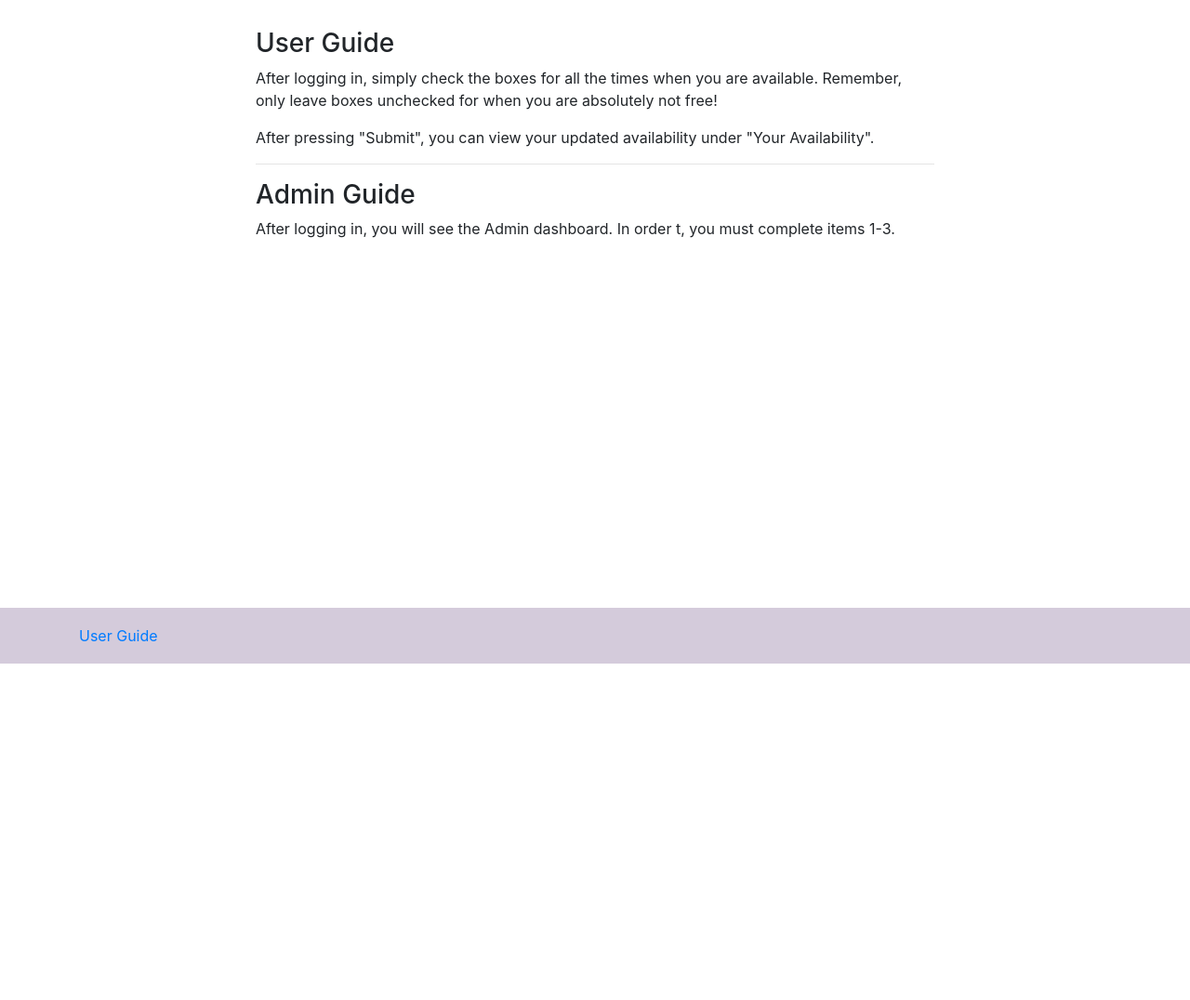
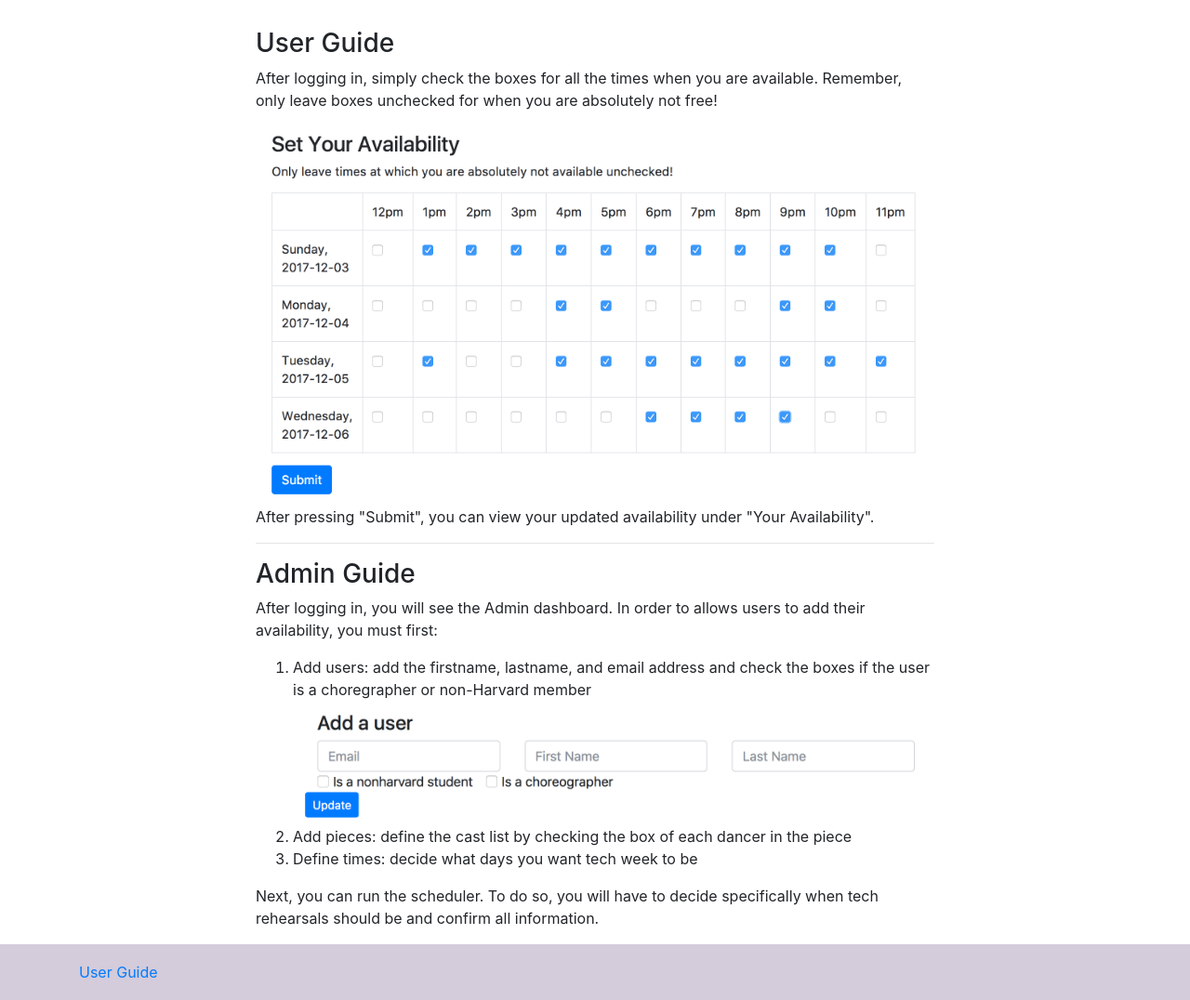
Before and after one commit to monicadsong/hbc-webapp, a Flask app: page /userguide in a window 1280 px wide. Shown: the part 86-1162 px from the top of the page at 93% size. Before the commit the page ends 800 px from the top, so only its background shows below. Run offline with Flask 2, Linux system fonts and the light colour scheme; some libraries are stand-ins or nearby versions.

Commit message:
user guide done

```diff
--- a/static/custom_style.css
+++ b/static/custom_style.css
@@ -27,10 +27,11 @@ body {
   height: 60px;
   line-height: 60px; /* Vertically center the text there */
   background-color: rgb(212, 203, 219);
+  margin-top: 50px;
 }
 
 .navbar-custom {
-    margin-bottom: 30px;
+  margin-bottom: 30px;
 }
 
 
--- a/templates/login.html
+++ b/templates/login.html
@@ -22,10 +22,8 @@
               <input type="password" name="password" id="inputPassword" class="form-control" placeholder="Password" required>
               <button class="btn btn-lg btn-primary btn-block btn-signin" type="submit">Sign in</button>
           </form><!-- /form -->
+          <p class="card-text"><small>Note: your username is your email address, and your password is your firstname and lastname with no space (e.g. <i>JaneDoe</i>)</small></p>
       </div><!-- /card-container -->
-    </div>
-    <div>
-      <p>Note: your username is your email address, and your password is your firstname and lastname with no space (e.g. <i>JaneDoe</i>)</p>
     </div>
   <script src="https://code.jquery.com/jquery-3.1.1.slim.min.js" integrity="sha384-A7FZj7v+d/sdmMqp/nOQwliLvUsJfDHW+k9Omg/a/EheAdgtzNs3hpfag6Ed950n" crossorigin="anonymous"></script>
   <script>window.jQuery || document.write('<script src="../../assets/js/vendor/jquery.min.js"><\/script>')</script>
--- a/templates/userguide.html
+++ b/templates/userguide.html
@@ -6,6 +6,7 @@
 </div>
 <p>
 After logging in, simply check the boxes for all the times when you are available. Remember, only leave boxes unchecked for when you are absolutely not free!</p>
+<img src="../static/images/availability.png" class="img-fluid" alt="availability">
 <p>
 After pressing "Submit", you can view your updated availability under "Your Availability".
 </p>
@@ -14,5 +15,14 @@ After pressing "Submit", you can view your updated availability under "Your Avai
   <h3>Admin Guide</h3>
 </div>
 <p>
-After logging in, you will see the Admin dashboard. In order t, you must complete items 1-3.</p>
+After logging in, you will see the Admin dashboard. In order to allows users to add their availability, you must first:
+<ol>
+	<li>Add users: add the firstname, lastname, and email address and check the boxes if the user is a choregrapher or non-Harvard member
+	<img src="../static/images/adduser.png" class="img-fluid" alt="add user">
+	</li>
+	<li>Add pieces: define the cast list by checking the box of each dancer in the piece</li>
+	<li>Define times: decide what days you want tech week to be</li>
+</ol>
+Next, you can run the scheduler. To do so, you will have to decide specifically when tech rehearsals should be and confirm all information.
+</p>
 {% endblock %}
```
Also changed, not shown: templates/times.html (+4 -3 lines), static/images/adduser.png (added), static/images/availability.png (added).
